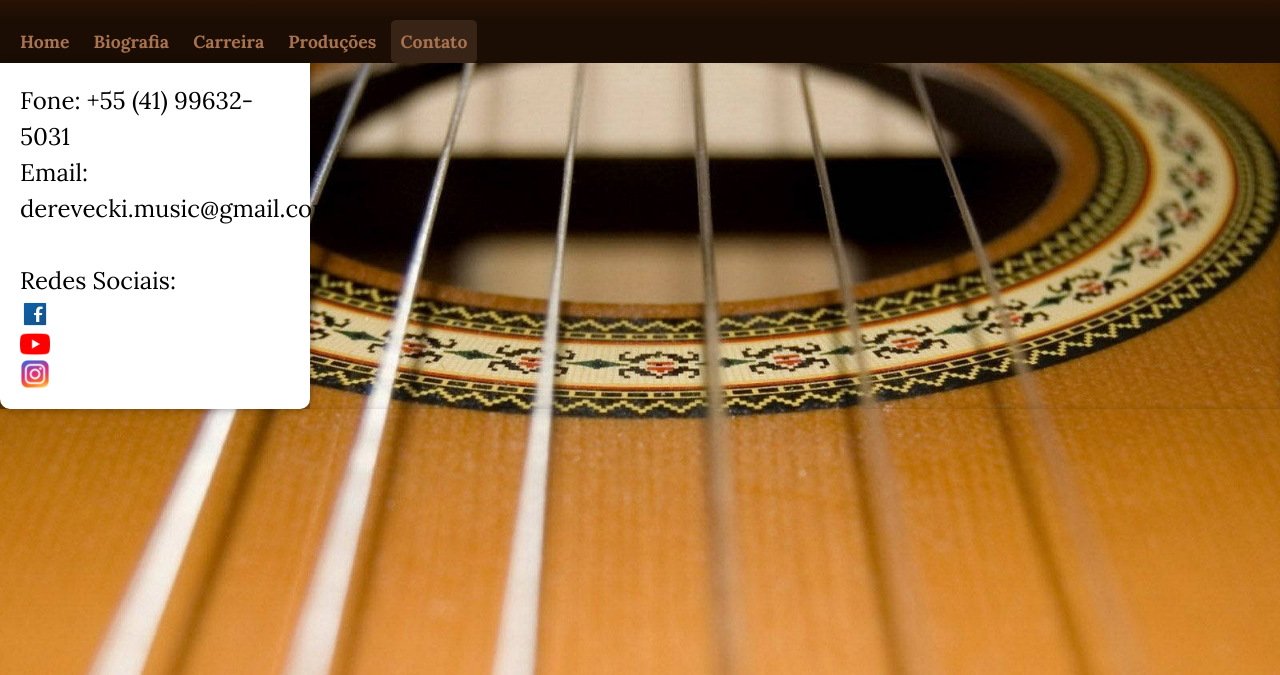
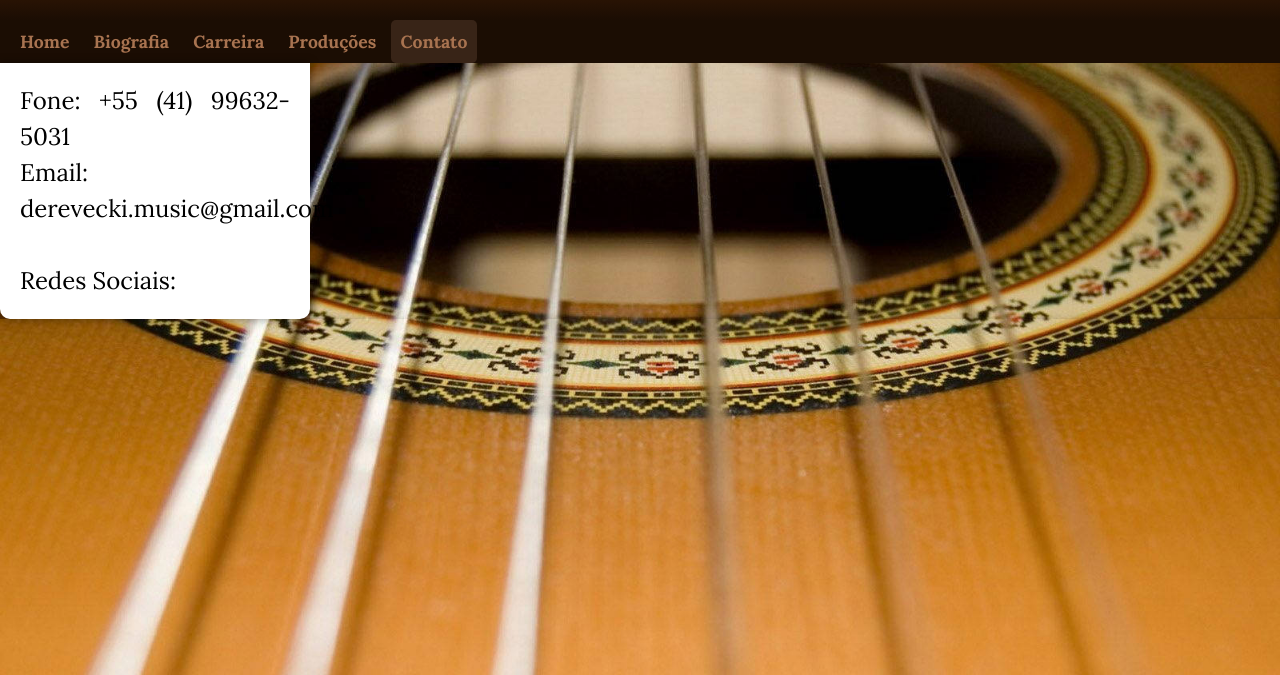
Before and after one commit to gucavalim/site-professordaniel, a plain HTML site: page pagina05.html in a window 1280 px wide. Shown: the part 125-800 px from the top of the page. Drawn offline with Linux system fonts and the light colour scheme.

Commit message:
por hoje é só

```diff
--- a/pagina05.html
+++ b/pagina05.html
@@ -22,19 +22,17 @@
     </nav>
 
 <main class="contato">
-    <article>
+    <article class="lau">
+        <p>
             Fone: +55 (41) 99632-5031
                 <br>
             Email: derevecki.music@gmail.com
                 <br>
                 <br>
             Redes Sociais:
+        </p>
 
-        <a href="https://www.facebook.com/danieldereveckimusic/" target="_blank" style="display:table;padding:15px;background:url('icons8-facebook-48.png') center;background-size: 30px 30px; background-repeat: initial;"></a>
-        <a href="https://www.youtube.com/channel/UCflkuhiwnjHtOuhkzqc9kHA"  style="display:table;padding:15px;background:url('youtube.png') center;background-size: 30px 30px;
-        background-repeat: no-repeat; "></a>
-        <a href="https://www.instagram.com/danielderevecki/?hl=pt-br" style="display:table;padding:15px;background:url('instagram.png') center;background-size: 30px 30px;
-        background-repeat: no-repeat; "></a>
+    </article>
 
 </main>
 
--- a/style.css
+++ b/style.css
@@ -232,6 +232,9 @@ picture > img {
 
   }
 
+
+
+
 footer {
     color: white;
     padding: 10px;
```
Lines whose indentation alone changed are shown as unchanged.
